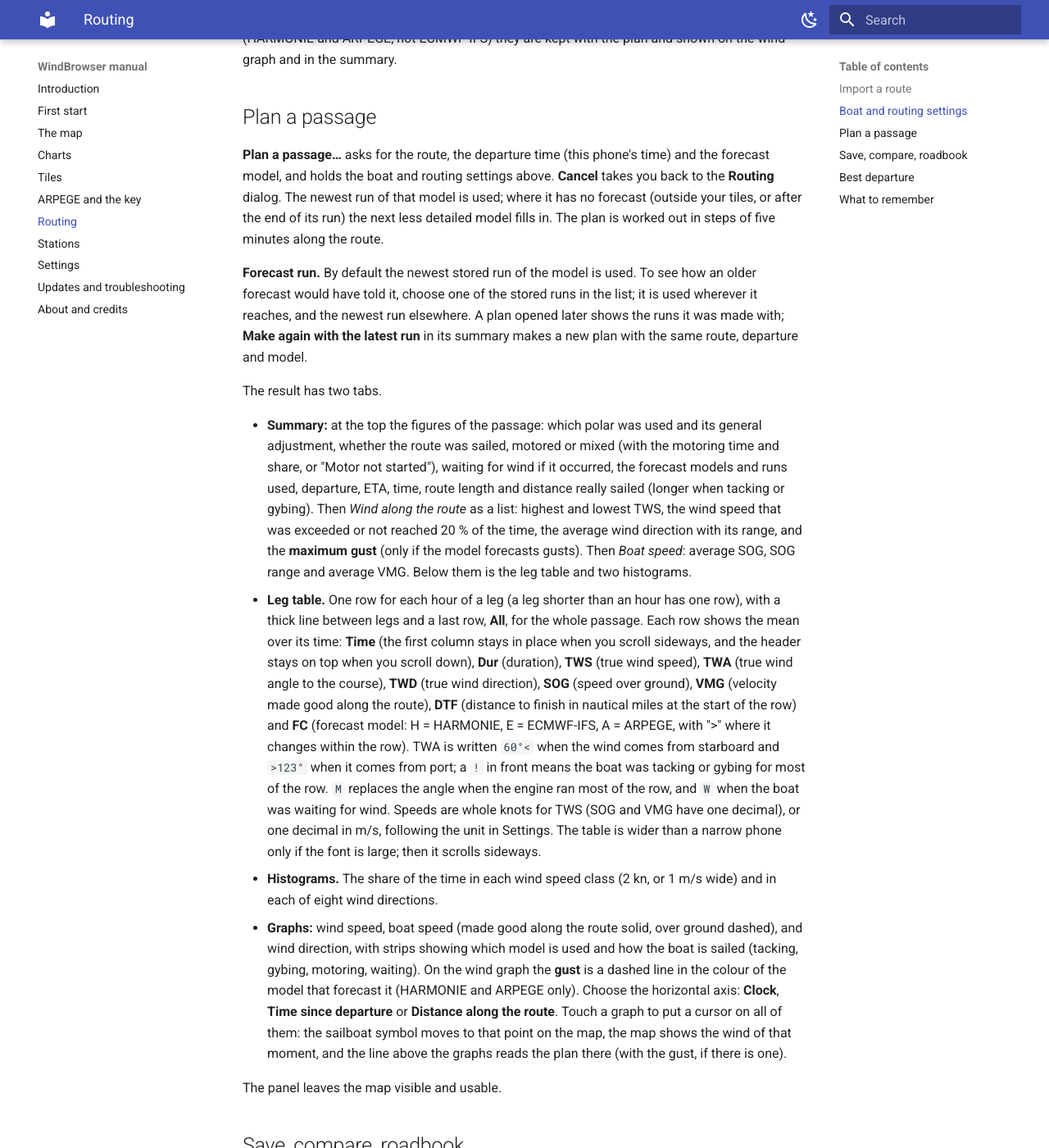
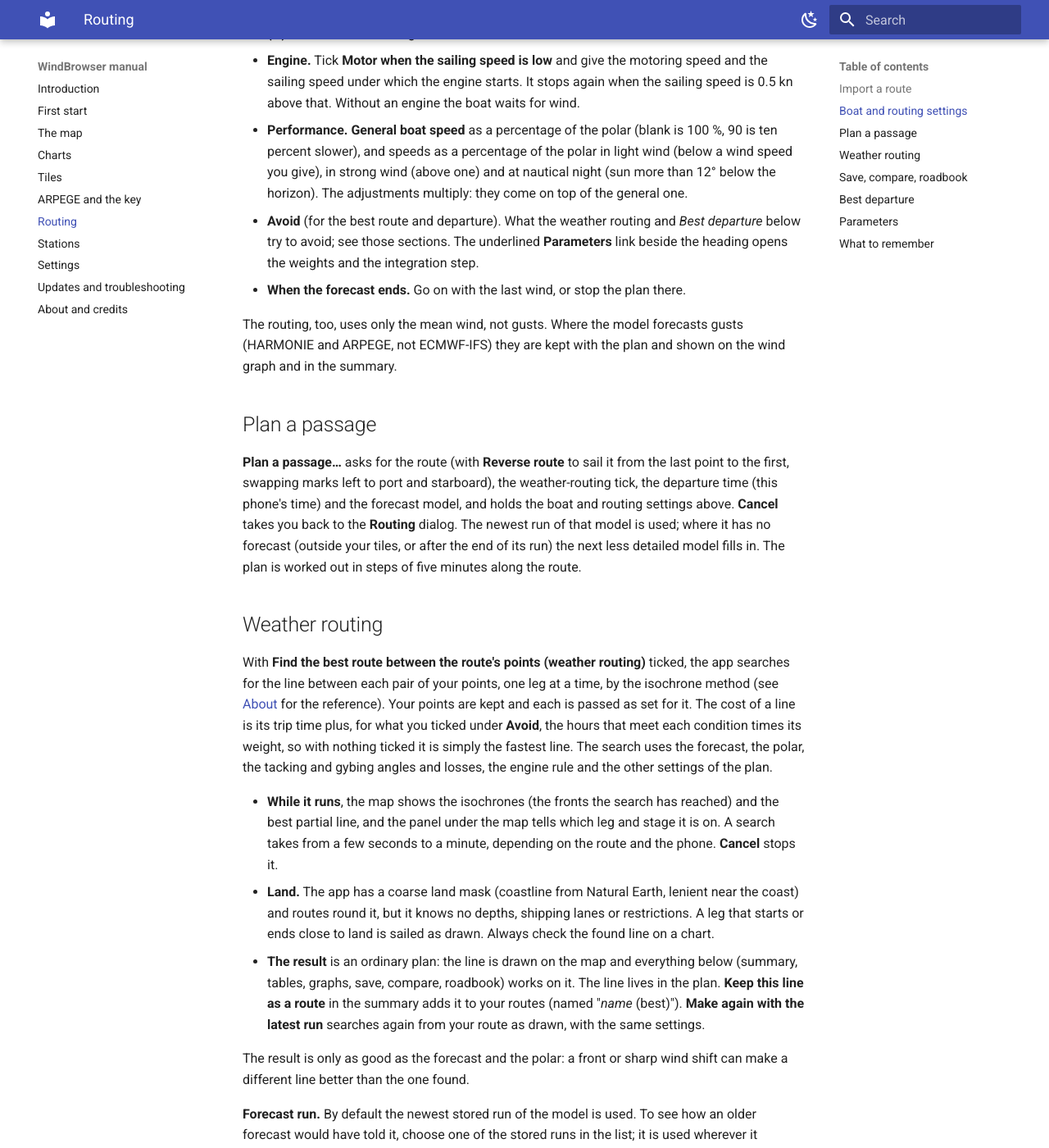
Before and after one commit to pclusius/windbrowser-docs, an MkDocs documentation site: the page built from docs/routing.md, in a window 1280 px wide and 1400 px high, scrolled down 1396 px. Shown: the whole window at 82% size. Built offline with MkDocs 1.6.1 and Material for MkDocs 9.7.7, drawn with Linux system fonts in a browser that asks for light colours; some of the changed text lies outside the part shown.

Commit message:
Manual: weather routing, Parameters, route points, version 1.0.147-beta
Co-Authored-By: Claude Sonnet 5.5 <noreply@anthropic.com>

```diff
--- a/docs/routing.md
+++ b/docs/routing.md
@@ -1,6 +1,6 @@
-# Routing: plan a passage on a fixed route
+# Routing: plan a passage
 
-The routing part of WindBrowser answers: *if I sail this route, leaving at this time, when do I arrive, how fast do I go, and what wind do I meet?* It does **not** look for a better route: the route is yours, from your chart plotter or Navionics, and the app sails it on the computer with the forecasts stored on the phone.
+The routing part of WindBrowser answers: *if I sail this route, leaving at this time, when do I arrive, how fast do I go, and what wind do I meet?* The route is yours, from your chart plotter or Navionics, and the app sails it on the computer with the forecasts stored on the phone. By default it follows your line exactly. If you tick **Find the best route between the route's points (weather routing)**, it looks for the fastest line (or the one that best avoids what you want to avoid) between your points, using the forecast, the polar and the tacking angles.
 
 Open it from the map menu: **Routing…**, or with the routing button under the menu button on the map.
 
@@ -8,23 +8,35 @@ Open it from the map menu: **Routing…**, or with the routing button under the
 
 **Import route (GPX)…** reads a GPX file with a route (`rte`), a track (`trk`) or waypoints (`wpt`), up to 5 MB and 2,000 points. Navionics routes work as they are. Imported routes are listed with a checkbox (show or hide on the map), a coloured dot, and **Remove**. Tapping a route zooms the map to it.
 
+**Route points.** Tap a point of a visible route on the map to open its window: the point's number, how weather routing passes it (**Through**, **Leave to port** or **To starboard**; the first and last point are always passed through), and its latitude and longitude, which you can type. **Save** stores the change, **Delete point** removes the point after asking (this cannot be undone), **Cancel** closes the window. A point that is left to port or starboard is drawn with an arrow circling it: clockwise for a mark left to starboard, counter-clockwise for one left to port. The choice matters only to weather routing; a route sailed as drawn goes through every point.
+
 ## Boat and routing settings
 
 The boat and routing settings are the lower part of the **Plan a passage…** dialog, below the forecast choices. They belong to the plan: a new plan starts with the settings of the last one, and each saved plan keeps its own, so **Make again with the latest run** and saved plans use the settings they were made with. Nothing about a boat is built into the app: import your own polar.
 
 - **Polar.** Choose the polar in the drop-down. **Import polar (.pol)…** (the last item of the drop-down) reads an Expedition-style table: wind angles in rows, wind speeds in columns, boat speed in knots, separated by tabs or semicolons. You can import several polars and pick one for each plan. **Delete** beside the drop-down removes the chosen polar from the phone after asking; plans made with it keep their results, but to make one of them again you must import the polar again.
-- **Upwind.** The boat tacks when the course is closer to the wind than the tack angle. Tick **Optimum tack angle from the polar** to use the best angle for each wind speed, or give a **Minimum tack angle**. With both, the larger is used. **Leeway when beating** (default 4°) makes the track lie further from the wind than the heading; it falls to 2° at 90°, 1° at 130° and 0° at 180°.
-- **Downwind.** The same in reverse: **Optimum downwind angle** (this assumes the boat gybes) and/or a **Maximum downwind angle**. With both, the smaller is used. A maximum like 178° means no gybing until the course is deeper than that, which is slower.
+- **Upwind.** The boat tacks when the course is closer to the wind than the tack angle. Tick **Optimum tack angle from the polar** to use the best angle for each wind speed, or give a **Minimum tack angle**. With both, the larger is used. **Leeway when beating** (default 4°) makes the track lie further from the wind than the heading; it falls to 2° at 90°, 1° at 130° and 0° at 180°. **Progress when tacking (%)** is the share of the speed along the course that is kept while the boat tacks (default 95 %, blank is 100 %); the loss grows from nothing at the edge of the tacking angle to the full value 3° inside it.
+- **Downwind.** The same in reverse: **Optimum downwind angle** (this assumes the boat gybes) and/or a **Maximum downwind angle**. With both, the smaller is used. A maximum like 178° means no gybing until the course is deeper than that, which is slower. **Progress when gybing (%)** works like the tacking one.
 - **Engine.** Tick **Motor when the sailing speed is low** and give the motoring speed and the sailing speed under which the engine starts. It stops again when the sailing speed is 0.5 kn above that. Without an engine the boat waits for wind.
 - **Performance.** **General boat speed** as a percentage of the polar (blank is 100 %, 90 is ten percent slower), and speeds as a percentage of the polar in light wind (below a wind speed you give), in strong wind (above one) and at nautical night (sun more than 12° below the horizon). The adjustments multiply: they come on top of the general one.
-- **Avoid.** Used by *Best departure* below.
+- **Avoid** (for the best route and departure). What the weather routing and *Best departure* below try to avoid; see those sections. The underlined **Parameters** link beside the heading opens the weights and the integration step.
 - **When the forecast ends.** Go on with the last wind, or stop the plan there.
 
-The routing does not use gusts, only the mean wind. Where the model forecasts gusts (HARMONIE and ARPEGE, not ECMWF-IFS) they are kept with the plan and shown on the wind graph and in the summary.
+The routing, too, uses only the mean wind, not gusts. Where the model forecasts gusts (HARMONIE and ARPEGE, not ECMWF-IFS) they are kept with the plan and shown on the wind graph and in the summary.
 
 ## Plan a passage
 
-**Plan a passage…** asks for the route, the departure time (this phone's time) and the forecast model, and holds the boat and routing settings above. **Cancel** takes you back to the **Routing** dialog. The newest run of that model is used; where it has no forecast (outside your tiles, or after the end of its run) the next less detailed model fills in. The plan is worked out in steps of five minutes along the route.
+**Plan a passage…** asks for the route (with **Reverse route** to sail it from the last point to the first, swapping marks left to port and starboard), the weather-routing tick, the departure time (this phone's time) and the forecast model, and holds the boat and routing settings above. **Cancel** takes you back to the **Routing** dialog. The newest run of that model is used; where it has no forecast (outside your tiles, or after the end of its run) the next less detailed model fills in. The plan is worked out in steps of five minutes along the route.
+
+## Weather routing
+
+With **Find the best route between the route's points (weather routing)** ticked, the app searches for the line between each pair of your points, one leg at a time, by the isochrone method (see [About](about.md) for the reference). Your points are kept and each is passed as set for it. The cost of a line is its trip time plus, for what you ticked under **Avoid**, the hours that meet each condition times its weight, so with nothing ticked it is simply the fastest line. The search uses the forecast, the polar, the tacking and gybing angles and losses, the engine rule and the other settings of the plan.
+
+- **While it runs**, the map shows the isochrones (the fronts the search has reached) and the best partial line, and the panel under the map tells which leg and stage it is on. A search takes from a few seconds to a minute, depending on the route and the phone. **Cancel** stops it.
+- **Land.** The app has a coarse land mask (coastline from Natural Earth, lenient near the coast) and routes round it, but it knows no depths, shipping lanes or restrictions. A leg that starts or ends close to land is sailed as drawn. Always check the found line on a chart.
+- **The result** is an ordinary plan: the line is drawn on the map and everything below (summary, tables, graphs, save, compare, roadbook) works on it. The line lives in the plan. **Keep this line as a route** in the summary adds it to your routes (named "*name* (best)"). **Make again with the latest run** searches again from your route as drawn, with the same settings.
+
+The result is only as good as the forecast and the polar: a front or sharp wind shift can make a different line better than the one found.
 
 **Forecast run.** By default the newest stored run of the model is used. To see how an older forecast would have told it, choose one of the stored runs in the list; it is used wherever it reaches, and the newest run elsewhere. A plan opened later shows the runs it was made with; **Make again with the latest run** in its summary makes a new plan with the same route, departure and model.
 
@@ -40,21 +52,29 @@ The panel leaves the map visible and usable.
 ## Save, compare, roadbook
 
 - **Save** keeps the plan on the phone with its figures and the settings it was made with. Saved plans are listed in **Routing…**. They can be opened again after the forecasts they used have expired.
-- Tick two to four saved plans and choose **Compare ticked plans**: a table of their figures and their graphs on one axis, each in its own colour, with one boat per plan on the map. Use it to compare departure times or models.
+- Tick two to six saved plans: their lines appear on the map at once, each in its own colour. **Compare ticked plans (2–6)** shows a table of their figures and their graphs on one axis in the same colours, with one boat per plan on the map. Use it to compare departure times or models.
 - **Roadbook** saves a single HTML file in the Downloads folder, with the figures (polar, routing, wind, boat speed), the waypoints with times, the same leg table as the summary, the histograms and the graphs, including the gust. It opens in any browser and can be printed.
 
 ## Best departure
 
-In **Plan a passage…**, tick **Find the best departure** to try departures every 30 to 180 minutes over 12 to 72 hours from the time given. In the **Avoid** part of the settings tick what you want to avoid:
+In **Plan a passage…**, tick **Find the best departure: try departures from the time above on**, choose how long (12 to 72 hours) and how often (every 30 to 180 minutes), and **Find**. In the **Avoid** part of the settings tick what you want to avoid:
 
 - **Beating in wind above** a limit (beating means a course within 60° of the wind),
 - **Wind above** a limit,
 - **Night**.
 
-Each departure gets a score: the hours that meet each ticked condition, added together. Beating in strong wind therefore counts twice and costs more than strong wind downwind. The best departure has the lowest score; of equal ones, the shortest trip wins. The chart shows trip time and score against departure time, with the best marked; touch a point to read it, and **Open this plan** to see and save it.
+Each departure gets a score: the trip's hours plus, for each ticked condition, the hours that meet it times its weight. Beating in strong wind therefore counts twice and costs more than strong wind downwind. The best departure has the lowest score; with nothing ticked it is the shortest trip.
 
-!!! note
-    The weights of the conditions (and a weight for trip time) are all 1 (and 0) by default. They can be changed with a file `routing_weights.xml` in the app's files directory: `<weights beating="2" wind="1" night="0.5" trip="0.1"/>`.
+The result is a panel under the map, like a plan. The bars show the score of each departure, split into trip time and the ticked conditions (in the colours of the conditions); the best is marked. Touch a bar to read that departure, and **Open this plan** to see and save it. A plan opened from the panel shows on top; closing it brings the panel back.
+
+If **Find the best route** is also ticked, every departure is searched for its best route (a quicker search than a single plan's), the trip time of your route as drawn is shown as a dashed line, and a sentence says what the best route saves. The map draws the routes of the departures: the one you touch thickest, its two neighbours on each side thinner. **Open this plan** then searches that departure again in full.
+
+## Parameters
+
+The **Parameters** window (the link beside **Avoid**) holds the general settings of the search:
+
+- **Weights.** Time is the reference: an hour at sea counts as one hour. Three vertical sliders (**Beating**, **Strong wind**, **Night**) say how many hours an hour of that condition adds, from 0 to 3 in tenths; together they can add at most 6, so time always keeps a share. A bar shows the shares and sentences show what an hour of each condition counts as. **Weights to 1** resets them. A weight counts only when its box under **Avoid** is ticked for that plan or sweep. Night is not bad in itself: leave it unticked if you like sailing at night.
+- **Integration step.** The weather routing sails each stage of its search in steps of this length (blank is 10 minutes, 1 to 60). Shorter steps follow the wind more closely and take longer. Leave it blank unless you are trying out how it matters.
 
 ## What to remember
 
--- a/docs/settings.md
+++ b/docs/settings.md
@@ -26,4 +26,4 @@ The boat and routing settings are not in the menu: they belong to each plan and
 
 ## Backup
 
-The app takes part in Android's backup, so a new phone restored from your Google backup gets your settings, areas (the tile list), routes, polars, saved plans and the routing weights file back. The downloaded forecast runs and the update log are not backed up; they are fetched again, but the history starts over.
+The app takes part in Android's backup, so a new phone restored from your Google backup gets your settings, areas (the tile list), routes, polars, saved plans and routing settings back. The downloaded forecast runs and the update log are not backed up; they are fetched again, but the history starts over.
```
Also changed, not shown: docs/index.md (+2 -2 lines), 1 other file.
